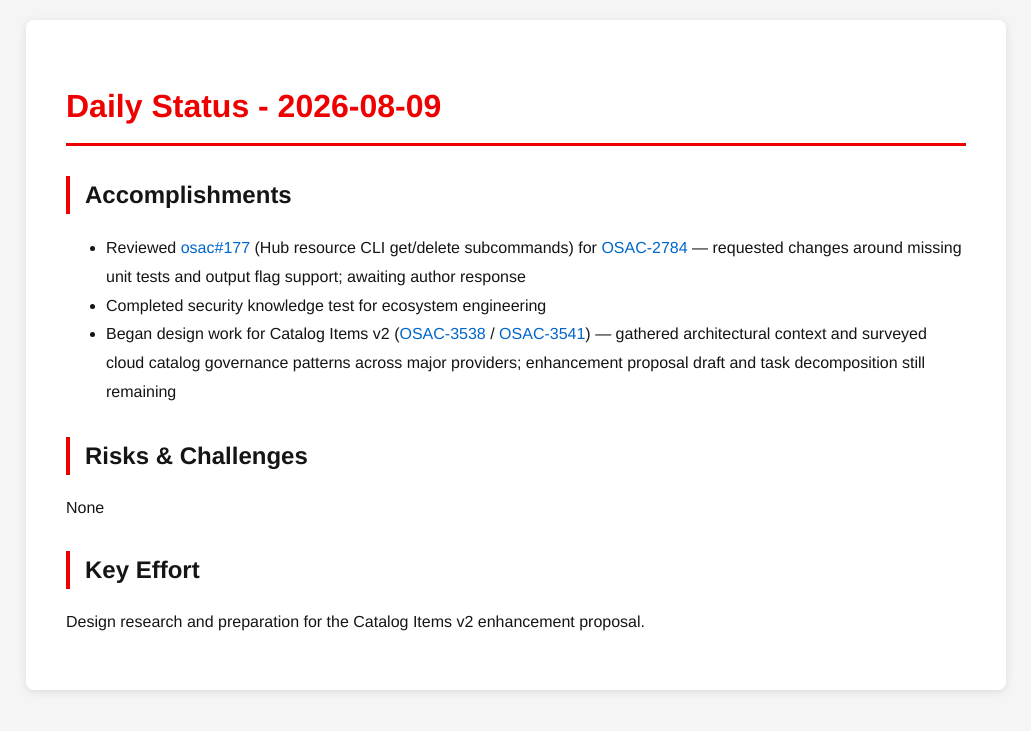
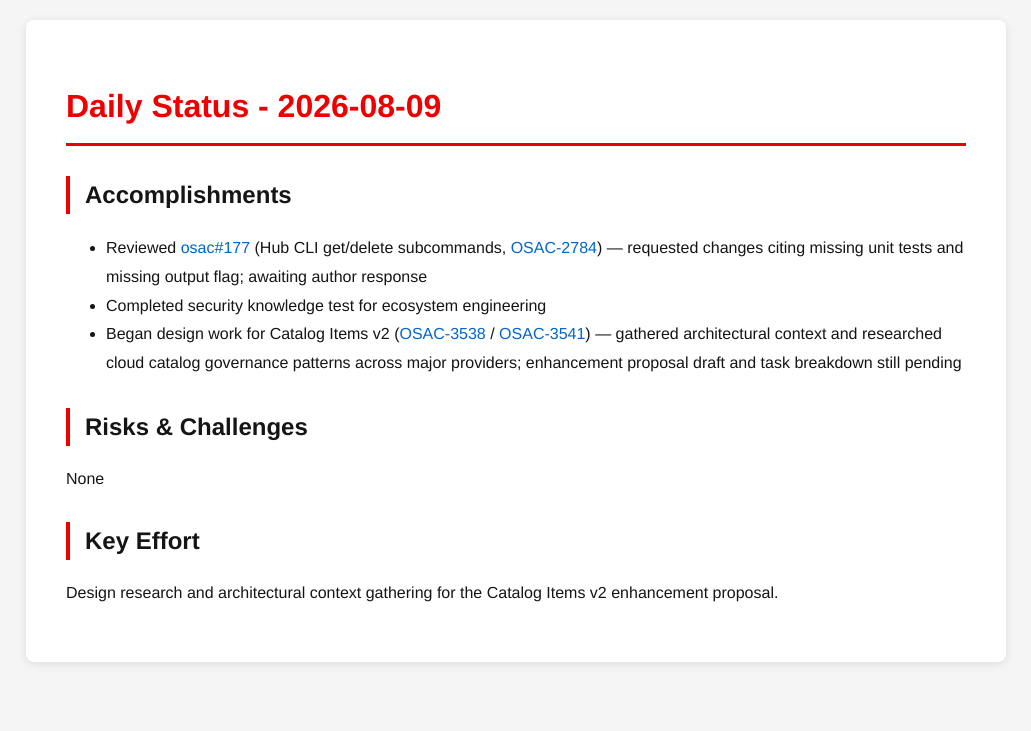
Before and after one commit to tzvatot/daily-status, a Jekyll site: the page built from 2026-08-09.md, in a window 1280 px wide. Shown: the top 731 px of the page, without its empty margins (124-1155 px from the left). Built offline with Jekyll 4.4.1, drawn with Linux system fonts in a browser that asks for light colours.

Commit message:
Daily status update - 2026-08-09

```diff
--- a/2026-08-09.md
+++ b/2026-08-09.md
@@ -7,12 +7,12 @@
 # Daily Status - 2026-08-09
 
 ## Accomplishments
-- Reviewed [osac#177](https://github.com/osac-project/osac/pull/177) (Hub resource CLI get/delete subcommands) for [OSAC-2784](https://redhat.atlassian.net/browse/OSAC-2784) — requested changes around missing unit tests and output flag support; awaiting author response
+- Reviewed [osac#177](https://github.com/osac-project/osac/pull/177) (Hub CLI get/delete subcommands, [OSAC-2784](https://redhat.atlassian.net/browse/OSAC-2784)) — requested changes citing missing unit tests and missing output flag; awaiting author response
 - Completed security knowledge test for ecosystem engineering
-- Began design work for Catalog Items v2 ([OSAC-3538](https://redhat.atlassian.net/browse/OSAC-3538) / [OSAC-3541](https://redhat.atlassian.net/browse/OSAC-3541)) — gathered architectural context and surveyed cloud catalog governance patterns across major providers; enhancement proposal draft and task decomposition still remaining
+- Began design work for Catalog Items v2 ([OSAC-3538](https://redhat.atlassian.net/browse/OSAC-3538) / [OSAC-3541](https://redhat.atlassian.net/browse/OSAC-3541)) — gathered architectural context and researched cloud catalog governance patterns across major providers; enhancement proposal draft and task breakdown still pending
 
 ## Risks & Challenges
 None
 
 ## Key Effort
-Design research and preparation for the Catalog Items v2 enhancement proposal.
+Design research and architectural context gathering for the Catalog Items v2 enhancement proposal.
```
